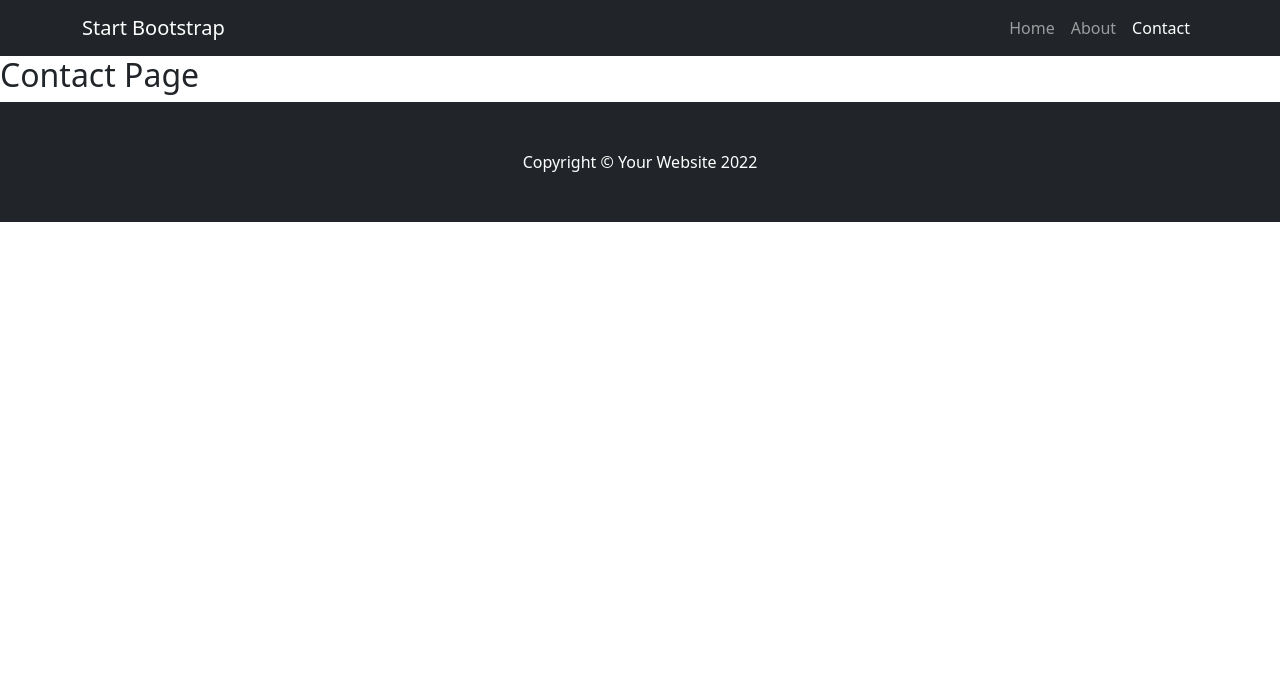
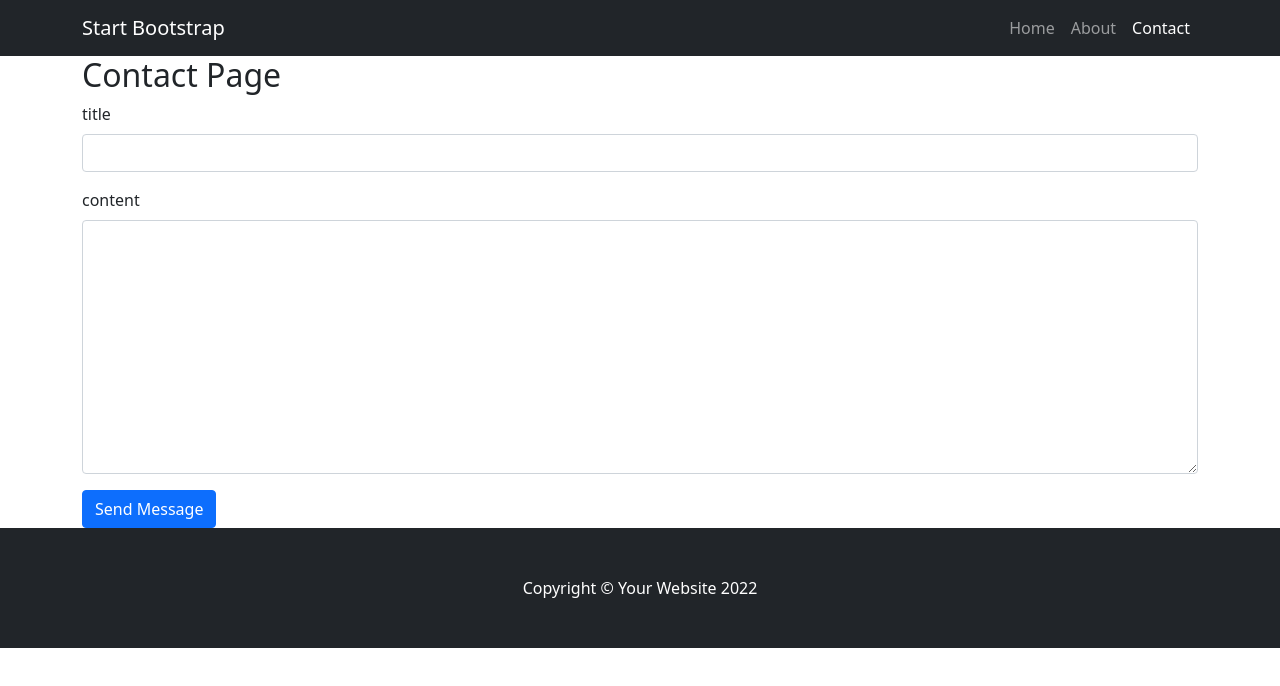
Before and after one commit to faeze-73/blog-project, a Vue app: page / in a window 1280 px wide. Both pictures are taken after a click on the link "Contact". Shown: the top 686 px of the page. Built offline with nearby package versions, Linux system fonts and the light colour scheme; no server answers.

Commit message:
add components & mixins

```diff
--- a/src/App.vue
+++ b/src/App.vue
@@ -15,9 +15,9 @@ export default {
   components: {
     TheNav,
     TheFooter,
-    'home': defineAsyncComponent(() => import("./components/Pages/Home.vue")),
-    'contact': defineAsyncComponent(() => import("./components/Pages/contact.vue")),
-    'about': defineAsyncComponent(() => import("./components/Pages/about.vue")),
+    'home': defineAsyncComponent(() => import("./components/pages/HomePage.vue")),
+    'contact': defineAsyncComponent(() => import("./components/pages/ContactPage.vue")),
+    'about': defineAsyncComponent(() => import("./components/pages/AboutPage.vue")),
   },
   data() {
     return {
--- /dev/null
+++ b/src/components/MessageModal.vue
@@ -0,0 +1,50 @@
+<template>
+  <!-- Modal -->
+  <div
+    class="modal"
+    :class="{ fade: !active, show: active }"
+    :style="{
+      display: active ? 'block' : 'none',
+      'background-color': 'rgba(0, 0, 0, 0.5)',
+    }"
+  >
+    <div class="modal-dialog">
+      <div class="modal-content">
+        <div class="modal-header">
+          <h5 class="modal-title" id="exampleModalLabel">Modal title</h5>
+          <button
+            type="button"
+            class="btn-close"
+            data-bs-dismiss="modal"
+            aria-label="Close"
+          ></button>
+        </div>
+        <div class="modal-body">...</div>
+        <div class="modal-footer">
+          <button
+            type="button"
+            class="btn btn-secondary"
+            data-bs-dismiss="modal"
+            @click="$emit('closeModal')"
+          >
+            Close
+          </button>
+          <button type="button" class="btn btn-primary">Save changes</button>
+        </div>
+      </div>
+    </div>
+  </div>
+</template>
+
+<script>
+export default {
+  emits: ['closeModal'],
+  props: {
+    active: {
+      type: Boolean,
+      default: false,
+      required: false,
+    },
+  },
+};
+</script>
--- a/src/components/PostList.vue
+++ b/src/components/PostList.vue
@@ -1,5 +1,5 @@
 <template>
-  <alerts>
+  <message-alert>
     <h4 class="alert-heading">Well done!</h4>
     <p>
       Aww yeah, you successfully read this important alert message. This example
@@ -17,7 +17,7 @@
     <template #title="slotProps">
       <h2>{{ slotProps.item }}</h2>
     </template>
-  </alerts>
+  </message-alert>
 
   <div class="col-lg-8">
     <div v-if="!loading">
@@ -52,14 +52,14 @@ import PostItem from "./PostItem.vue";
 import axios from "axios";
 import _ from "underscore";
 import Pagination from "./Pagination.vue";
-import Alerts from "./Alerts.vue";
+import MessageAlert from "./MessageAlert.vue";
 
 export default {
-  components: {
+  components : {
     PostItem,
     Pagination,
-    Alerts,
-  },
+    MessageAlert
+},
   data() {
     return {
       posts: null,
--- a/src/components/pages/Contact.vue
+++ /dev/null
@@ -1,3 +0,0 @@
-<template>
-  <h2>Contact Page</h2>
-</template>
--- /dev/null
+++ b/src/components/pages/ContactPage.vue
@@ -0,0 +1,62 @@
+<template>
+  <div class="container">
+    <h2>Contact Page</h2>
+    <form @submit.prevent="submitHandler">
+      <div class="mb-3">
+        <label for="title" class="form-label">title</label>
+        <input
+          type="text"
+          class="form-control"
+          id="title"
+          name="title"
+          v-model="form.title"
+        />
+        {{ title }}
+      </div>
+      <div class="mb-3">
+        <label for="content" class="form-label">content</label>
+        <textarea
+          id="content"
+          class="form-control"
+          name="content"
+          cols="30"
+          rows="10"
+          v-model="form.content"
+        >
+        </textarea>
+      </div>
+      <button type="submit" class="btn btn-primary">Send Message</button>
+    </form>
+  </div>
+</template>
+
+<script>
+import { ref, reactive, computed, toRefs, watch } from "vue";
+
+export default {
+  setup() {
+    const form = reactive({
+      title: "",
+      content: "",
+    });
+
+    const { title, content } = toRefs(form);
+
+    watch([title, content], function(newVal, oldVal) {
+      console.log(newVal, oldVal)
+    })
+
+    function submitHandler() {
+      console.log(form);
+    }
+
+    // const title = computed(() => form.title)
+
+    return {
+      form,
+      title,
+      submitHandler,
+    };
+  },
+};
+</script>
--- a/src/components/pages/Home.vue
+++ b/src/components/pages/HomePage.vue
@@ -4,6 +4,8 @@
   <div class="container">
     <div class="row">
       <!-- Blog entries -->
+      <button @click="showModal">show Modal</button>
+      <message-modal :active="activeModal" @close-modal="hideModal"></message-modal>
       <post-list></post-list>
       <the-sidebar></the-sidebar>
     </div>
@@ -12,14 +14,17 @@
 
 <script>
 import TheHeader from "../layouts/TheHeader.vue";
-import PostList from "./../PostList.vue";
+import PostList from "../PostList.vue";
 import TheSidebar from "../layouts/TheSidebar.vue";
+import ModalMixin from "../../mixins/ModalMixin.js";
+
 export default {
   components: {
     TheHeader,
     TheSidebar,
-    PostList
-  }
+    PostList,
+  },
+  mixins: [ ModalMixin ]
 }
 </script>
 
--- /dev/null
+++ b/src/mixins/ModalMixin.js
@@ -0,0 +1,20 @@
+import MessageModal from "../components/MessageModal.vue"
+
+export default {
+  components: {
+    MessageModal
+  },
+  data() {
+    return {
+      activeModal: false
+    }
+  },
+  methods: {
+    showModal() {
+      this.activeModal = true
+    },
+    hideModal() {
+      this.activeModal = false
+    },
+  }
+}
```
Also changed, not shown: src/components/MessageAlert.vue (renamed from src/components/Alerts.vue), src/components/pages/AboutPage.vue (renamed from src/components/pages/About.vue).
